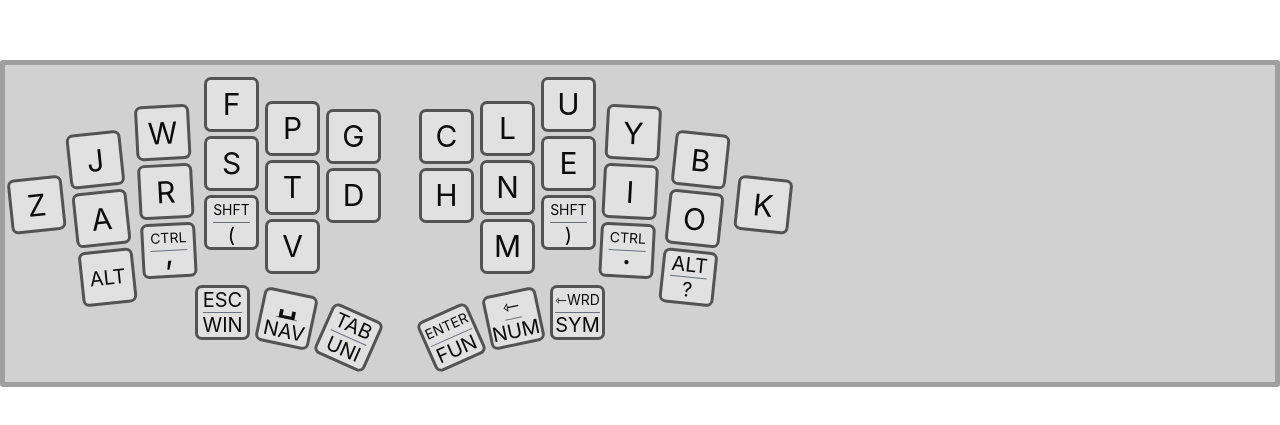
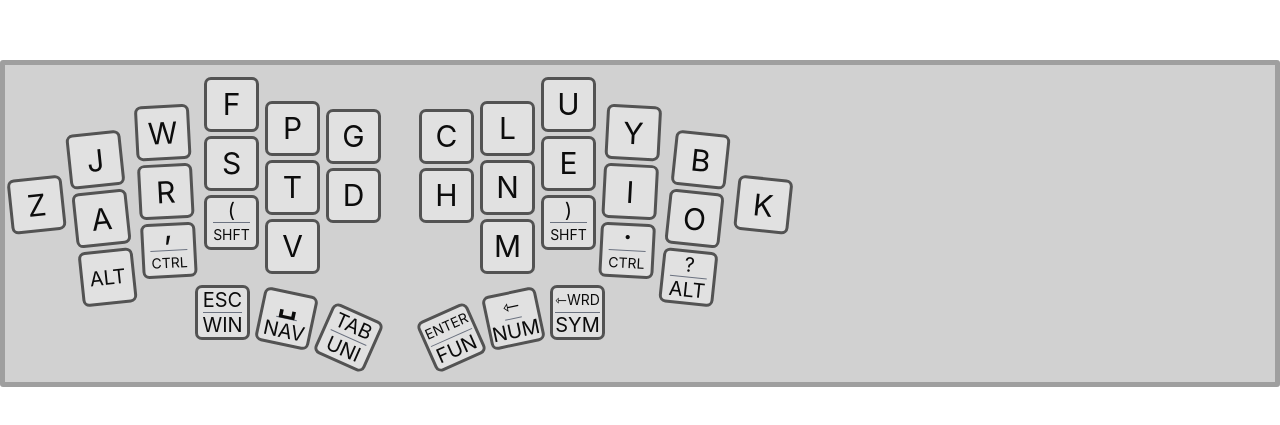
Before and after one commit to SecretPocketCat/layout_overlay, a Vue app: page / in a window 1280 px wide. Shown: the part 177-602 px from the top of the page. Built offline with nearby package versions, Linux system fonts and the light colour scheme.

Commit message:
update bindings

```diff
--- a/src/boardLayout.ts
+++ b/src/boardLayout.ts
@@ -46,7 +46,6 @@ export const alphaLayer: BoardLayer = {
       "W",
       "R",
       [
-        "CTRL",
         {
           label: ",",
           style: {
@@ -54,9 +53,10 @@ export const alphaLayer: BoardLayer = {
             transform: "translateY(-10px)",
           },
         },
+        "CTRL",
       ],
     ],
-    middle: ["F", "S", ["SHFT", "("]],
+    middle: ["F", "S", ["(", "SHFT"]],
     index: ["P", "T", "V"],
     indexOuter: ["G", "D"],
     thumb: [
@@ -77,12 +77,11 @@ export const alphaLayer: BoardLayer = {
   right: {
     indexOuter: ["C", "H"],
     index: ["L", "N", "M"],
-    middle: ["U", "E", ["SHFT", ")"]],
+    middle: ["U", "E", [")", "SHFT"]],
     ring: [
       "Y",
       "I",
       [
-        "CTRL",
         {
           label: ".",
           style: {
@@ -90,9 +89,10 @@ export const alphaLayer: BoardLayer = {
             transform: "translateY(-10px)",
           },
         },
+        "CTRL",
       ],
     ],
-    pinky: ["B", "O", ["ALT", "?"]],
+    pinky: ["B", "O", ["?", "ALT"]],
     pinkyOuter: ["K"],
     thumb: [
       ["ENTER", Layer.fun],
@@ -131,7 +131,7 @@ export const winLayer: BoardLayer = {
     ring: [null, "", ""],
     middle: [null, "", ""],
     index: [null, "", ""],
-    indexOuter: [null, ""],
+    indexOuter: [null, "🖮 "],
     thumb: [null, null, null],
   },
   right: {
@@ -150,7 +150,7 @@ function getShiftedEmojiKey(emoji: string, shiftedEmoji: string): KeyLabel {
     label: e,
     style: { filter: null, fontSize: "20px" },
   });
-  return [getEmojiLabel(emoji), getEmojiLabel(shiftedEmoji)];
+  return [getEmojiLabel(shiftedEmoji), getEmojiLabel(emoji)];
 }
 
 export const uniLayer: BoardLayer = {
@@ -206,7 +206,7 @@ export const symLayer: BoardLayer = {
     pinky: ["%", "Q", null],
     ring: ["^", "X", "@"],
     middle: ["'", '"', "`"],
-    index: ["$", "&", "#"],
+    index: [["$", "€"], "&", "#"],
     indexOuter: ["~", "\\"],
     thumb: ["]", ":", "}"],
   },
```
